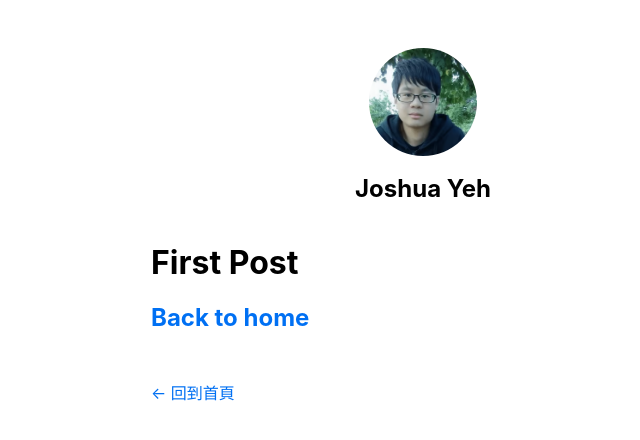
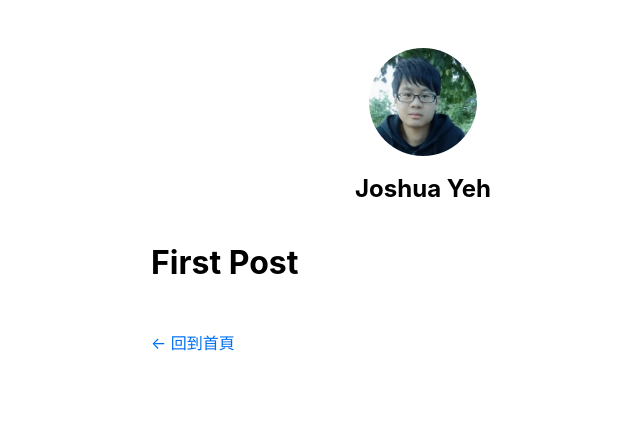
Before and after one commit to Yamapi0103/nextjs-blog, a Next.js app: page /posts/first-post in a window 1280 px wide. Shown: the top 440 px of the page, without its empty margins (217-857 px from the left). Built offline with nearby package versions, Linux system fonts and the light colour scheme.

Commit message:
delete redundant code

```diff
--- a/pages/posts/first-post.js
+++ b/pages/posts/first-post.js
@@ -15,9 +15,6 @@ export default function FirstPost() {
         onLoad={() => console.log(`腳本正確地載入，window.FB 已被定義`)}
       />
       <h1>First Post</h1>
-      <h2>
-        <Link href="/">Back to home</Link>
-      </h2>
     </Layout>
   );
 }
```
